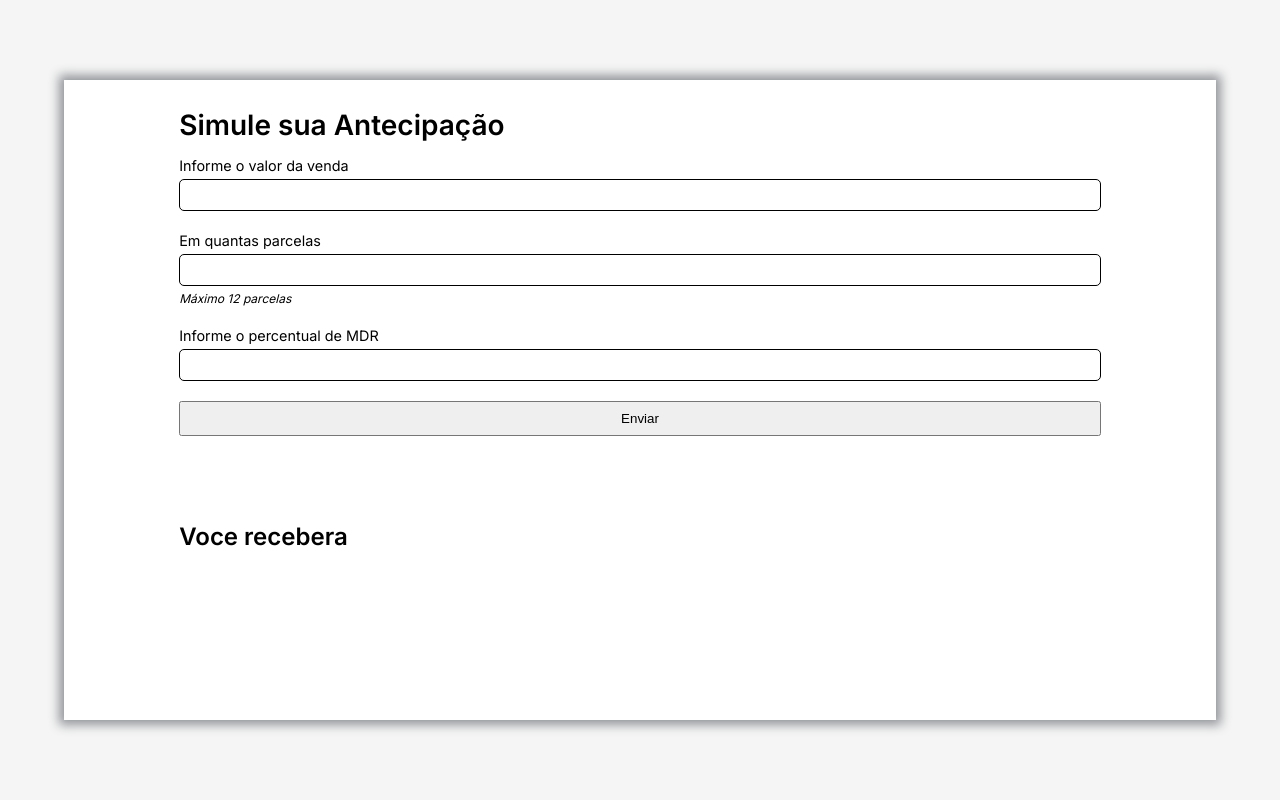
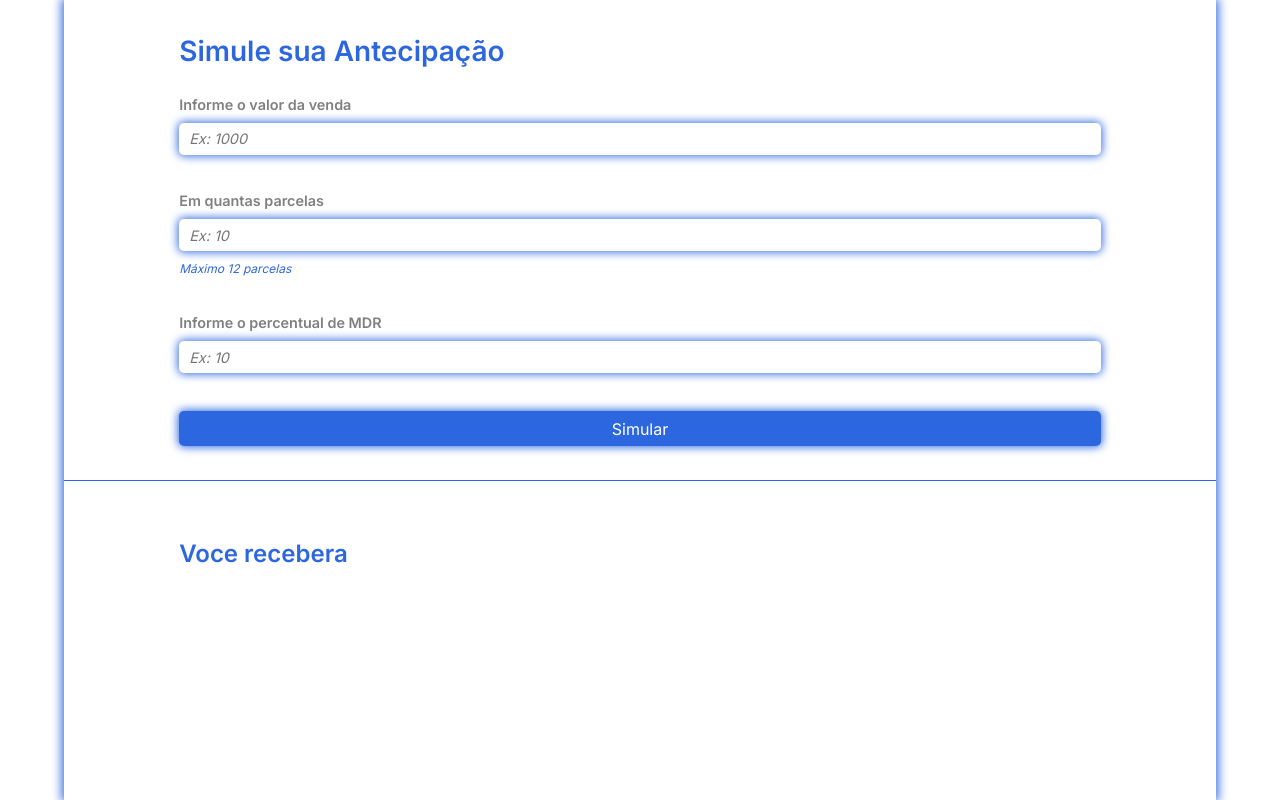
Before and after one commit to emergs/Calculadora-de-Antecipa-o, a React (Vite) app: page / in a window 1280 px wide. Built offline with nearby package versions, Linux system fonts and the light colour scheme.

Commit message:
fix:alteração das cores do layout

```diff
--- a/src/components/Box/style.ts
+++ b/src/components/Box/style.ts
@@ -1,14 +1,13 @@
 import styled from "styled-components";
 
 const BoxStyle = styled.div`
-    background-color:'inherit';
     width: 100%;
     height: 'auto';
     padding:0 10%;
     display: flex;
     flex-direction: column;
     justify-content: center;
-    gap: 5px;
+    gap: 10px;
 
   @media(min-width:768px){
 
--- a/src/components/BoxResults/style.ts
+++ b/src/components/BoxResults/style.ts
@@ -1,6 +1,7 @@
 import styled from "styled-components";
 
 const BoxResultsStyle = styled.section`
+      border-top: 0.5px solid var(--secondary-color);
       height: 40%;
       width: 100%;
       padding: 5% 10%;
--- a/src/components/Container/style.ts
+++ b/src/components/Container/style.ts
@@ -3,12 +3,12 @@ import styled from "styled-components";
 const Content = styled.main`
   background-color: var(--primary-color);
   width: 90%;
-  height: 40rem;
+  height: 800px;
   display: flex;
   flex-direction: column;
   justify-content: space-between;
   align-items: center;
-  box-shadow: 0 0 10px 5px #93969a;
+  box-shadow: 0 0 10px 2px var(--secondary-color);
   color:var(--secondary-color);
 
   @media(min-width: 768px){
--- a/src/components/Form/index.tsx
+++ b/src/components/Form/index.tsx
@@ -9,9 +9,9 @@ import { useContext } from "react";
 import FormStyle from "./style";
 
 const schema = yup.object({
-  saleValue: yup.number().positive().integer().required("Preenchimento Obrigatorio"),
-  installments: yup.number().positive().integer().max(12).required("Preenchimento Obrigatorio"),
-  mdrPercentage: yup.number().positive().integer().required("Preenchimento Obrigatorio"),
+  saleValue: yup.string().required("Preenchimento Obrigatorio"),
+  installments: yup.string().required("Preenchimento Obrigatorio"),
+  mdrPercentage: yup.string().required("Preenchimento Obrigatorio"),
 }).required();
 
 
@@ -30,21 +30,21 @@ const Form = () => {
         <h1>Simule sua Antecipação</h1>
         <Box>
           <Label>Informe o valor da venda</Label>
-          <Input {...register("saleValue")} />
+          <Input {...register("saleValue")} placeholder="Ex: 1000" />
           <p>{errors.saleValue?.message}</p>
         </Box>
         <Box>
           <Label>Em quantas parcelas</Label>
-          <Input {...register("installments")} />
+          <Input {...register("installments")} placeholder="Ex: 10" />
           <span>Máximo 12 parcelas</span>
           <p>{errors.installments?.message}</p>
         </Box>
         <Box>
           <Label>Informe o percentual de MDR</Label>
-          <Input {...register("mdrPercentage")} />
+          <Input {...register("mdrPercentage")} placeholder="Ex: 10" />
           <p>{errors.mdrPercentage?.message}</p>
         </Box>
-        <button>Enviar</button>
+        <button>Simular</button>
       </form>
     </FormStyle>
   )
--- a/src/components/Form/style.ts
+++ b/src/components/Form/style.ts
@@ -20,6 +20,8 @@ const FormStyle = styled.section`
 
     Label{
     font: var(--text);
+    color: gray;
+    font-weight: bold;
     }
 
     span{
@@ -30,6 +32,20 @@ const FormStyle = styled.section`
     width: 80%;
     margin: 0 10%;
     height: 35px;
+    border: none;
+    border-radius: 5px;
+    box-shadow: 0px 0px 10px 1px var(--secondary-color);
+    background-color: var(--secondary-color);
+    font: var(--label);
+    color: var(--primary-color);
+    }
+
+    button:hover{
+      cursor: pointer;
+    }
+
+    p{
+      color: red;
     }
 
     @media(min-width:768px){
--- a/src/components/Input/style.ts
+++ b/src/components/Input/style.ts
@@ -3,8 +3,21 @@ import styled from "styled-components";
 const Input = styled.input`
   width: 100%;
   height: 2rem;
-  border: 0.5px solid var(--secondary-color);
+  padding-left: 10px;
+  border: none;
   border-radius: 5px;
+  box-shadow: 0px 0px 10px 1px var(--secondary-color);
+  font:var(--text);
+
+  :focus{
+    font:var(--label);
+    font-weight: bold;
+    outline: 0;
+  }
+
+  ::placeholder{
+    font-style: oblique;
+  }
 `
 
 export { Input }
--- a/src/styles/GlobalStyles.ts
+++ b/src/styles/GlobalStyles.ts
@@ -3,8 +3,8 @@ import { createGlobalStyle } from "styled-components";
 const GlobalStyle = createGlobalStyle`
   :root{
     --primary-color: #ffffff;
-    --secondary-color: #000000;
-    --tertiary-color: #f5f5f5;
+    --secondary-color: #2d67df;
+    --tertiary-color: #93969a;
 
     --title1: bold 1.75rem 'Inter',sans-serif;
     --title2:bold 24px 'Inter',sans-serif;
@@ -26,7 +26,7 @@ const GlobalStyle = createGlobalStyle`
     align-items: center;
     width: 100vw;
     height: 100vh;
-    background-color:var(--tertiary-color);
+    background-color:var(--primary-color);
   }
 `
 
```
